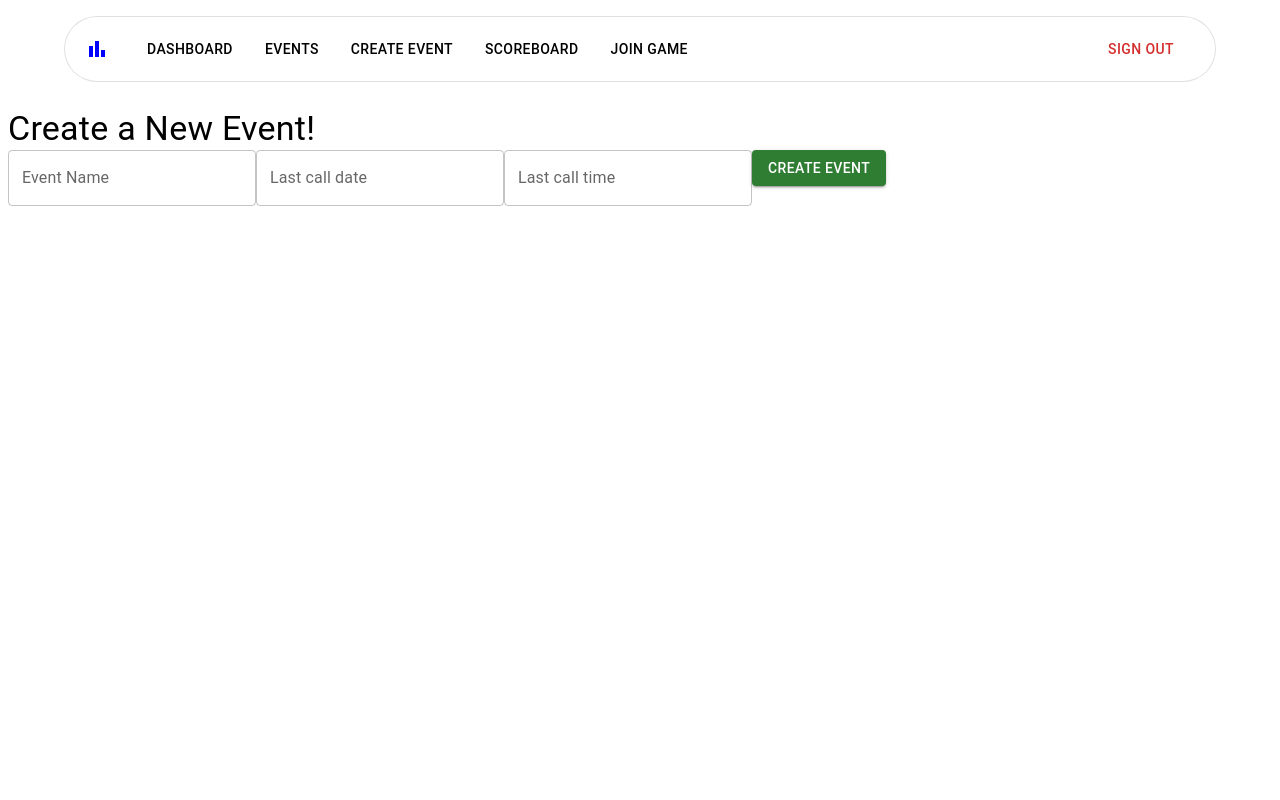
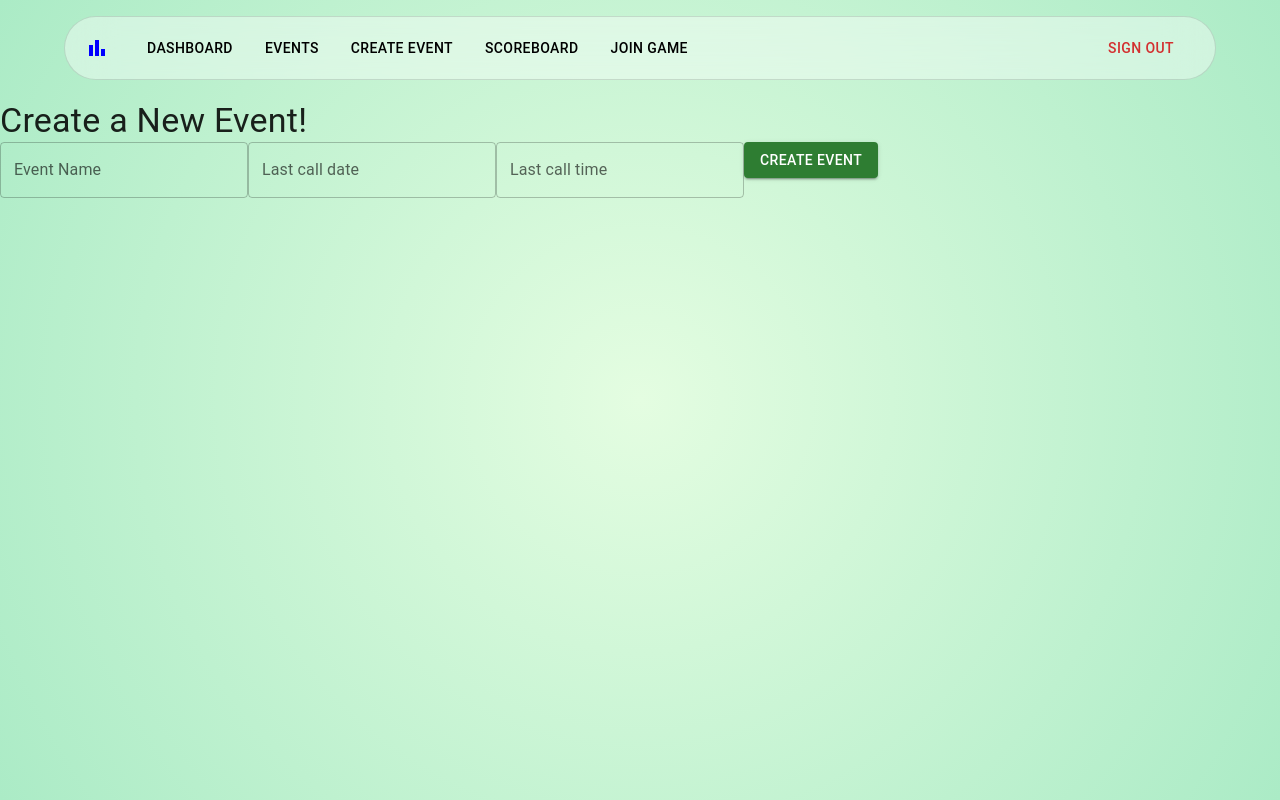
Before and after one commit to JosephDafesh/BroBets, a React (Create React App) app: page /newevent in a window 1280 px wide. Built offline with nearby package versions, Linux system fonts and the light colour scheme.

Commit message:
create theme

```diff
--- a/client/AdminEvents.js
+++ b/client/AdminEvents.js
@@ -2,6 +2,7 @@ import React, { useEffect, useState } from 'react';
 import { Card, CardContent, Typography, Box } from '@mui/material';
 import { useStore } from './store';
 import { useNavigate } from 'react-router-dom';
+import dayjs from 'dayjs';
 
 export default function AdminEvents() {
   const { user_id } = useStore.getState();
@@ -51,7 +52,7 @@ export default function AdminEvents() {
               event_id: {e.event_id}
             </Typography>
             <Typography color='textSecondary' gutterBottom>
-              {e.created_at}
+              {dayjs(e.last_call).format('MMMM D, YYYY h:mm A')}
             </Typography>
             <Typography variant='body2'>
               Rank: {e.place}/{e.players_count}
--- a/client/App.js
+++ b/client/App.js
@@ -14,8 +14,25 @@ import { useStore } from './store';
 import NavBar from './Navbar';
 import AdminEvents from './AdminEvents';
 import CreateBets from './CreateBets';
+import { ThemeProvider } from '@mui/material/styles';
+import { CssBaseline } from '@mui/material';
+import theme from './styling/theme';
+import { makeStyles } from '@mui/styles';
 
 function App() {
+
+  const useStyles = makeStyles({
+    '@global': {
+      body: {
+        backgroundImage: 'radial-gradient(circle at center, #E4FDE1, #ABEBC6)',
+        backgroundPosition: 'center center',
+        backgroundRepeat: 'no-repeat',
+        backgroundSize: 'cover',
+        backgroundAttachment: 'fixed',
+      }}});
+
+  const globalStyles = useStyles();
+
   const [currentForm, setCurrentForm] = useState('login');
 
   const toggleForm = (formName) => {
@@ -24,8 +41,11 @@ function App() {
 
   const event_id = useStore((state) => state.event_id);
   const snackbarMessage = useStore((state) => state.snackbarMessage);
+
   return (
     <>
+      <ThemeProvider theme={theme}>
+        <CssBaseline />
         <LocalizationProvider dateAdapter={AdapterDayjs}>
           <Router>
             {/* {snackbarMessage && <Snackbar></Snackbar>} */}
@@ -60,6 +80,7 @@ function App() {
             </Routes>
           </Router>
         </LocalizationProvider>
+      </ThemeProvider>
     </>
   );
 }
--- a/client/CreateBets.js
+++ b/client/CreateBets.js
@@ -56,10 +56,13 @@ export default function CreateBets() {
               {/* <Button>Delete</Button> */}
             </Stack>
           ))}
-          <Chip label='Yes or No' onClick={() => setNewBetType('true_false')} />
+          <Chip label='Yes or No'
+            color={newBetType === 'true_false' ? 'primary' : 'default'}
+            onClick={() => setNewBetType('true_false')} />
           <Chip
             label='Player Input'
-            onClick={() => setNewBetType('Player Input')}
+            color={newBetType === 'player_input' ? 'primary' : 'default'}
+            onClick={() => setNewBetType('player_input')}
           />
         </Box>
         {newBetType !== null && (
--- a/client/Dashboard.js
+++ b/client/Dashboard.js
@@ -2,6 +2,7 @@ import React, { useState, useEffect } from 'react';
 import Navbar from './Navbar';
 import { Card, CardContent, Typography, Grid, Box } from '@mui/material';
 import { useStore } from './store';
+import dayjs from 'dayjs';
 
 export default function Dashboard() {
   const [events, setEvents] = useState([]);
@@ -85,7 +86,7 @@ export default function Dashboard() {
                 {event.event_title}
               </Typography>
               <Typography color='textSecondary' gutterBottom>
-                {event.created_at}
+                {dayjs(event.last_call).format('MMMM D, YYYY h:mm A')}
               </Typography>
               <Typography variant='body2'>
                 Rank: {event.place}/{event.players_count}
--- a/client/ScoreBoard.js
+++ b/client/ScoreBoard.js
@@ -1,7 +1,6 @@
 import React, { useState, useEffect } from 'react';
 import Box from '@mui/material/Box';
 import { DataGrid } from '@mui/x-data-grid';
-import Navbar from './Navbar';
 
 const userColumns = [
   { field: 'nickname', headerName: 'Nickname', width: 150 },
@@ -52,7 +51,6 @@ export default function ScoreBoard({ event_id }) {
 
   return (
     <Box sx={{ display: 'flex', flexDirection: 'column', gap: 4, mt: 12, height: 900, width: '100%' }}>
-      <Navbar />
       <DataGrid
         rows={userData}
         columns={userColumns}
--- a/client/joinGame.js
+++ b/client/joinGame.js
@@ -8,6 +8,7 @@ import Button from '@mui/material/Button';
 import Popover from '@mui/material/Popover';
 import { useStore } from './store';
 import { useNavigate } from 'react-router-dom';
+import { Typography } from '@mui/material';
 
 const Item = styled(Paper)(({ theme }) => ({
   backgroundColor: theme.palette.mode === 'dark' ? '#1A2027' : '#fff',
@@ -65,7 +66,7 @@ export default function JoinGame() {
           noValidate
           autoComplete='off'
         >
-          <div align='center'>Enter Event Id</div>
+          <Typography align='center' >Enter Event Id</Typography>
           <TextField
             hiddenLabel
             value={eventIdInput}
@@ -73,7 +74,7 @@ export default function JoinGame() {
             size='small'
             onChange={(e) => setEventIdInput(e.target.value)}
           />
-          <div align='center'>Enter Nickname</div>
+          <Typography align='center'>Enter Nickname</Typography>
           <TextField
             hiddenLabel
             value={nicknameInput}
--- /dev/null
+++ b/client/styling/theme.js
@@ -0,0 +1,18 @@
+import { createTheme } from '@mui/material/styles';
+import { makeStyles } from '@mui/styles';
+
+const theme = createTheme({
+  palette: {
+    primary: {
+      main: '#ff8c00',
+    },
+    secondary: {
+      main: '#ff8c00',
+    },
+    background: {
+      default: '#E4FDE1',
+    }
+  },
+});
+
+export default theme;
--- a/package.json
+++ b/package.json
@@ -24,6 +24,7 @@
     "@mui/base": "^5.0.0-beta.36",
     "@mui/icons-material": "^5.15.10",
     "@mui/material": "^5.15.10",
+    "@mui/styles": "^5.15.10",
     "@mui/x-data-grid": "^6.19.4",
     "@mui/x-date-pickers": "^6.19.4",
     "bcrypt": "^5.1.1",
```
Lines whose indentation alone changed are shown as unchanged.
